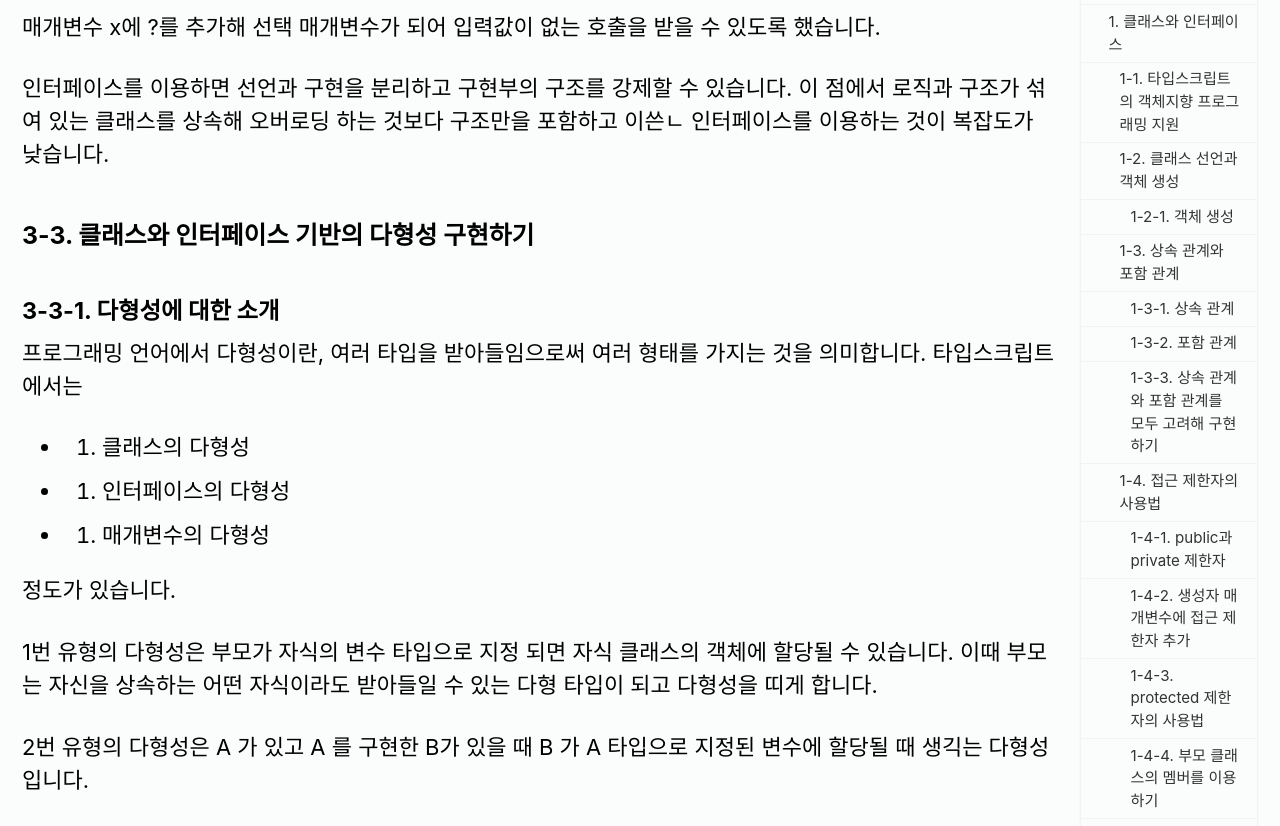
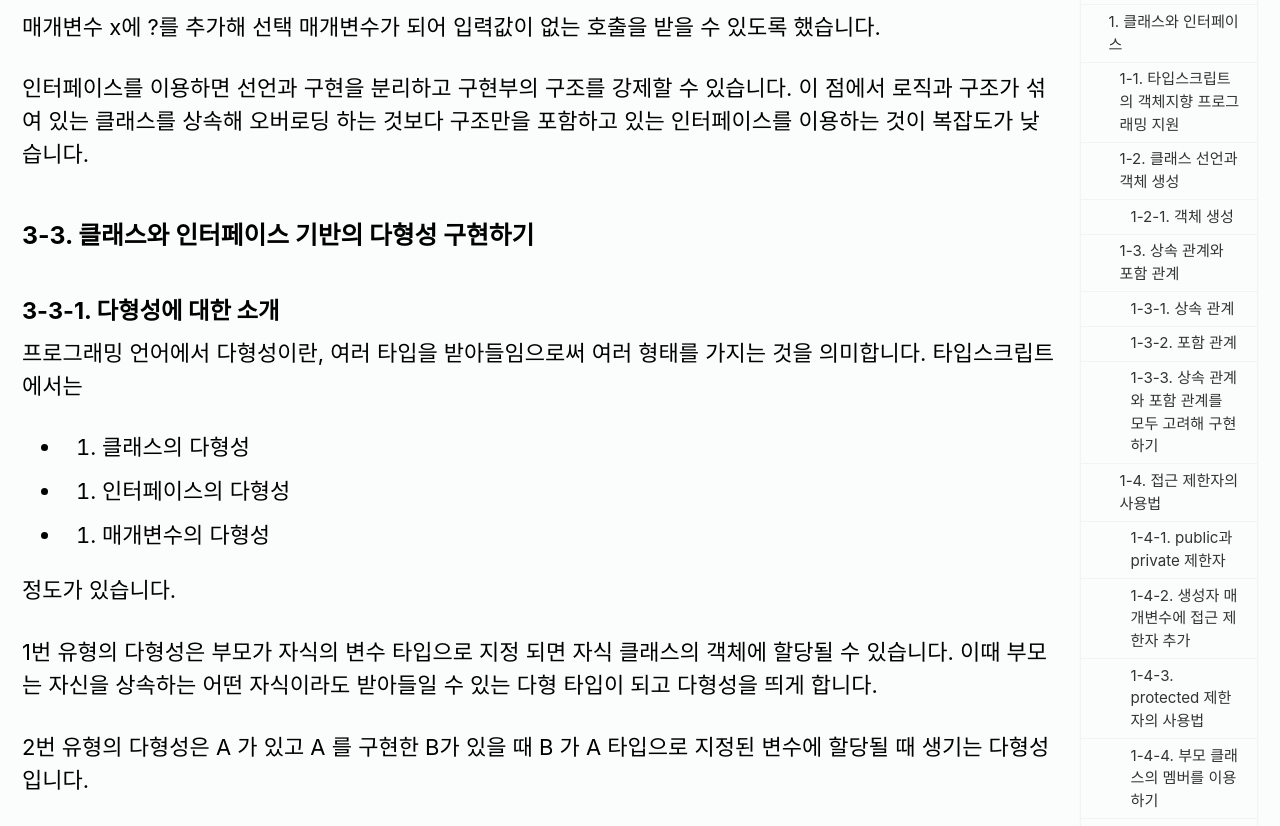
Before and after one commit to openobjectnet/openobjectnet.github.io, a Jekyll site: the page built from _posts/2022-06-24-typescript-study.md, in a window 1280 px wide and 1400 px high, scrolled down 18981 px. Shown: the part 185-1011 px from the top of the window. Built offline with Jekyll 4.4.1, drawn with Linux system fonts in a browser that asks for light colours; cached includes are drawn as plain includes; nearby versions of some CDN libraries; comment, search, counter and statistics services are not loaded.

Commit message:
Fix typo

````diff
--- a/_posts/2022-06-24-typescript-study.md
+++ b/_posts/2022-06-24-typescript-study.md
@@ -521,7 +521,7 @@ getX(x?: number | string): any {}
 ```
 매개변수 x에 ?를 추가해 선택 매개변수가 되어 입력값이 없는 호출을 받을 수 있도록 했습니다.
 
-인터페이스를 이용하면 선언과 구현을 분리하고 구현부의 구조를 강제할 수 있습니다. 이 점에서 로직과 구조가 섞여 있는 클래스를 상속해 오버로딩 하는 것보다 구조만을 포함하고 이쓴ㄴ 인터페이스를 이용하는 것이 복잡도가 낮습니다.
+인터페이스를 이용하면 선언과 구현을 분리하고 구현부의 구조를 강제할 수 있습니다. 이 점에서 로직과 구조가 섞여 있는 클래스를 상속해 오버로딩 하는 것보다 구조만을 포함하고 있는 인터페이스를 이용하는 것이 복잡도가 낮습니다.
 
 ### 3-3. 클래스와 인터페이스 기반의 다형성 구현하기
 #### 3-3-1. 다형성에 대한 소개
@@ -534,9 +534,9 @@ getX(x?: number | string): any {}
 
 정도가 있습니다.
 
-1번 유형의 다형성은 부모가 자식의 변수 타입으로 지정 되면 자식 클래스의 객체에 할당될 수 있습니다. 이때 부모는 자신을 상속하는 어떤 자식이라도 받아들일 수 있는 다형 타입이 되고 다형성을 띠게 합니다.
+1번 유형의 다형성은 부모가 자식의 변수 타입으로 지정 되면 자식 클래스의 객체에 할당될 수 있습니다. 이때 부모는 자신을 상속하는 어떤 자식이라도 받아들일 수 있는 다형 타입이 되고 다형성을 띄게 합니다.
 
-2번 유형의 다형성은 A 가 있고 A 를 구현한 B가 있을 때 B 가 A 타입으로 지정된 변수에 할당될 때 생긱는 다형성입니다.
+2번 유형의 다형성은 A 가 있고 A 를 구현한 B가 있을 때 B 가 A 타입으로 지정된 변수에 할당될 때 생기는 다형성입니다.
 
 3번 유형의 다형성은 메서드의 매개변수가 여러 타입을 받아들이면서 생기는 다형성입니다. 여러 서브 타입을 받아들이면 해당 타입이 서브 타입 다형성이 됩니다. 반대로 자바스크립트의 매개변수처럼 타입을 지정하지 않고 여러 타입을 받아들이면 매개 변수 다형성이 됩니다.
 
````
Also changed, not shown: other parts of _posts/2022-06-24-typescript-study.md (+1 -1 lines).
